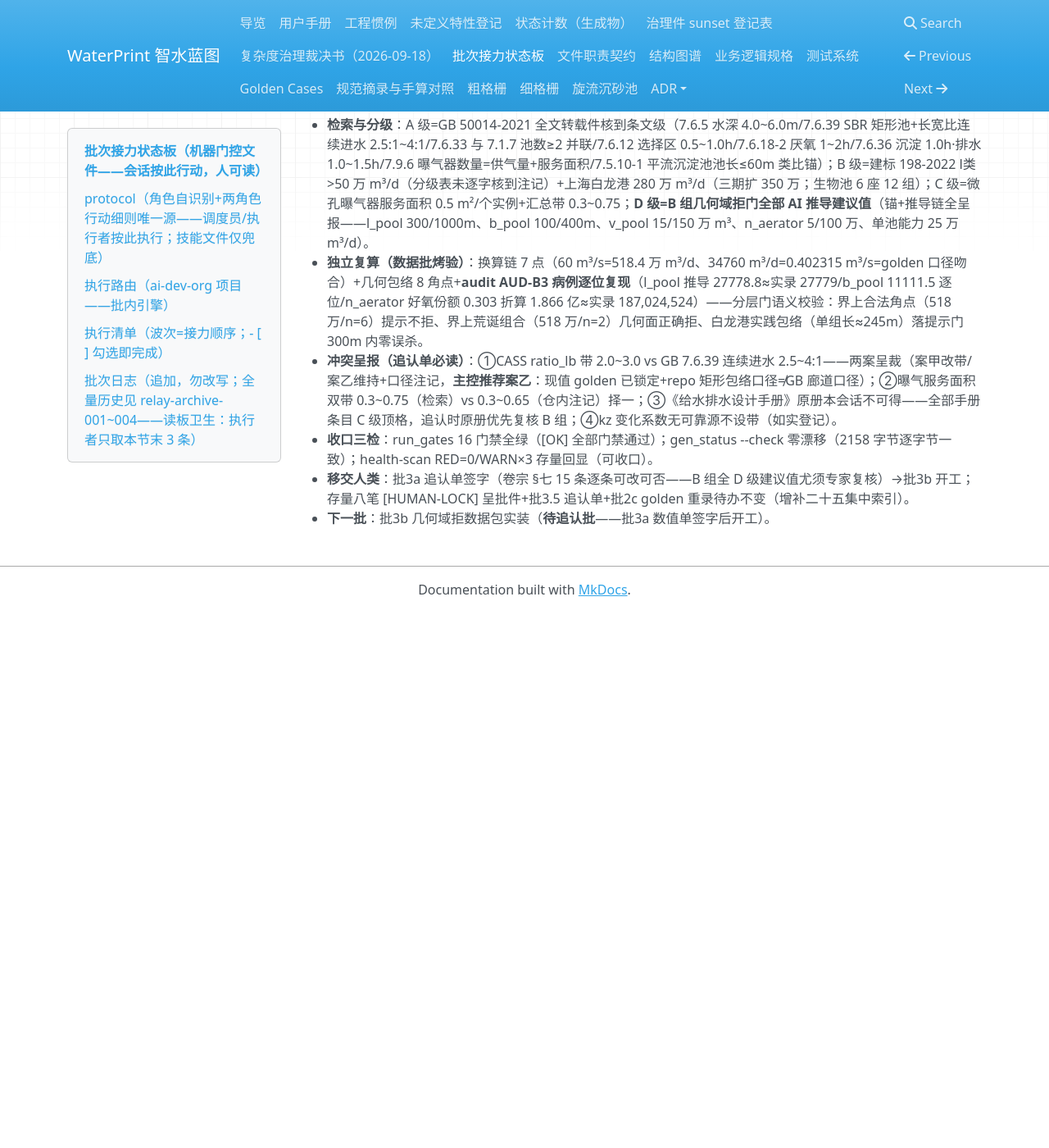
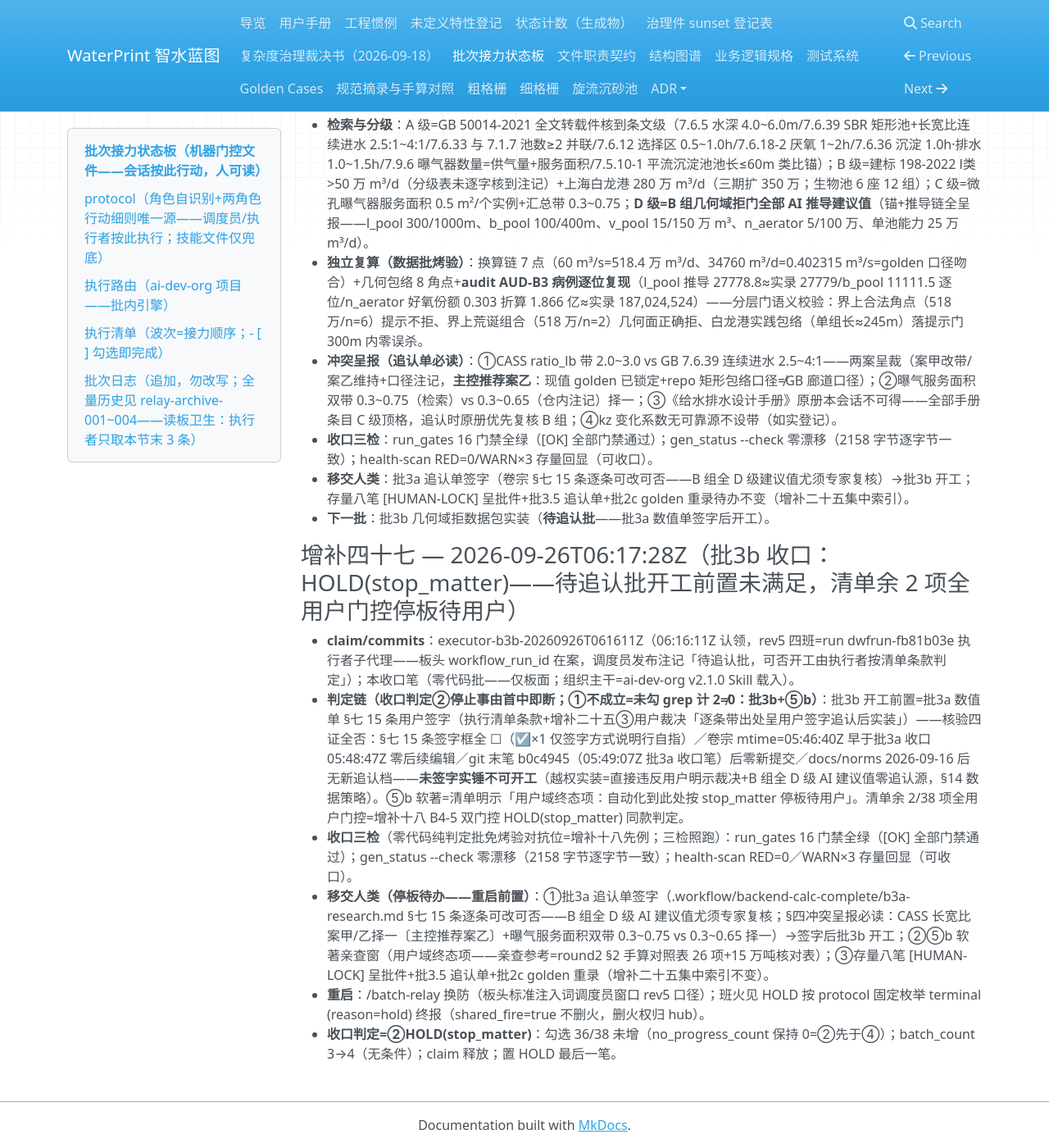
Before and after one commit to yyx20040712/waterprint, an MkDocs documentation site: the page built from docs/handoff/relay.md, in a window 1280 px wide and 1400 px high, scrolled down 26836 px. Shown: the whole window at 82% size. Built offline with MkDocs 1.6.1, drawn with Linux system fonts in a browser that asks for light colours; nearby versions of some CDN libraries; before the commit the page ends 27583 px from its top, so only the background shows below that; some of the changed text lies outside the part shown.

Commit message:
批3b 收口（增补四十七）：HOLD(stop_matter)——批3a 追认单 §七 15 条未签字开工前置未满足+⑤b 用户域终态项，清单余 2 项全用户门控停板待用户（增补十八同款双门控判定）；零代码批三检全绿（16 门禁/status 零漂移/health-scan RED=0）；勾选 36/38 未增、batch_count 3→4、置 HOLD——重启=/batch-relay 换防+用户签批3a 追认单

```diff
--- a/docs/handoff/relay.md
+++ b/docs/handoff/relay.md
@@ -12,7 +12,7 @@
 > - 调度员窗口（迁火/接任用，工作区不限；布火为重活允许载技能，此后每班只读板）：「接任交接：你是 E:\class\智水蓝图\waterprint\docs\handoff\relay.md 的当班 hub 总调度员——读板头+protocol 段（现行 rev）→ 按 batch-relay 技能 references/ops-manual.md 换防协议迁火并回填 automation_id → 提交推送 → 随即按 protocol 段开批通道 rev5（CreateWorkflow saved batch-relay-executor）发布执行者并原子写 last_dispatch_utc+workflow_run_id → 此后每班火只读板调度，禁执行禁重活禁载技能」
 > - 执行者窗口（手动兜底发布用；常规发布=执行工作流子代理，无需此窗）：「基于 E:\class\智水蓝图\waterprint\docs\handoff\relay.md 交接文档继续开发——读板（板头字段区+protocol 段+执行路由+执行清单+批次日志末 3 条）按 protocol 段执行者条款认领并执行本批；组织主干优先 Skill 加载 ai-dev-org，无 Skill 工具则直接读工作区根 AGENTS.md 与 .zcode/org-ledger.jsonl 等价替代；板 protocol 段缺失/预检失败才加载技能 batch-relay 兜底。无人值守：不等待人工答疑，用户域阻塞按停止事由 HOLD(stop_matter) 收口。工作区根 E:\class\智水蓝图\waterprint，相对路径以此为基。禁止创建任何新自动化。」
 
-- status: READY <!-- 2026-09-26 批3a 起草收口置位（增补四十六）；下一批=批3b（待追认签字） -->
+- status: HOLD <!-- 2026-09-26 批3b 收口判定②停止事由置位（增补四十七）——清单余 2 项全用户门控停板待用户 -->
 - automation_id: automation-cf38af42-d8c1-480c-b868-c6b0162bc872 <!-- 2026-09-26 换防重布回填（增补四十三迁火）；旧值 -（测试收线删火） -->
 - shared_fire: true
 - plan: docs/handoff/relay.md#执行清单（自含清单，收口 grep 本文件 `- [ ]` 计余量）
@@ -20,19 +20,19 @@
 - poll_interval_min: 10
 - fire_budget_min: 120
 - last_dispatch: 2026-09-19T11:14:24+08:00
-- heartbeat_utc: 2026-09-26T05:48:47Z <!-- 批3a 收口刷（executor-b3a-20260926T053321Z） -->
-- claim: - <!-- 批3a 收口释放（executor-b3a-20260926T053321Z，快照 35→36） -->
+- heartbeat_utc: 2026-09-26T06:17:28Z <!-- 批3b stop_matter 收口刷（executor-b3b-20260926T061611Z） -->
+- claim: - <!-- 批3b stop_matter 收口释放（executor-b3b-20260926T061611Z，勾选 36/38 未增） -->
 - no_progress_count: 0 <!-- 2026-09-25 新排程重置（原 1=B4-5 用户门控非系统性卡死） -->
 - checked_total: 38 <!-- 2026-09-25 增补二十五：27−1（B4-5 拆分）+12（第五波 R3/批2b/R4/批2d/R5/批3.5/批5/⑤a/批2c/批3a/批3b/⑤b） -->
 - checked_done: 36 <!-- 2026-09-26 批3a 收口 35→36（增补四十六） -->
 - protocol_rev: 5 <!-- 2026-09-26 workflow 通道批原位升版 rev4→5：开批=CreateWorkflow 已存工作流/RUNNING 看护=GetWorkflowRun/UI 通道整段废止；旧值 4 -->
-- last_dispatch_utc: 2026-09-26T05:31:28.384Z <!-- 2026-09-26 批3a 首班发布成立（回读=run dwfrun-94749a91-3925-41ca-a087-fc8b3d7451de running+执行者子代理 executing）；旧值 2026-09-26T04:51:38.612Z（批2c 首班） -->
-- workflow_run_id: dwfrun-94749a91-3925-41ca-a087-fc8b3d7451de <!-- 批3a 首班执行工作流（几何域数值检索起草） -->
+- last_dispatch_utc: 2026-09-26T06:11:50.897Z <!-- 2026-09-26 批3b 首班发布成立（回读=run dwfrun-fb81b03e-6c11-4d5b-807b-6c6eaac9f45a running+执行者子代理 executing）；旧值 2026-09-26T05:31:28.384Z（批3a 首班） -->
+- workflow_run_id: dwfrun-fb81b03e-6c11-4d5b-807b-6c6eaac9f45a <!-- 批3b 首班执行工作流（几何域拒数据包——待追认批，可否开工由执行者按清单条款判定） -->
 - relay_started_utc: 2026-09-26T04:00:36.124Z <!-- 2026-09-26 rev5 二次换防时刻（本会话）；旧值 2026-09-26T01:48:14.457Z -->
-- batch_count: 3 <!-- 2026-09-26 批3a 收口 2→3（增补四十六） -->
+- batch_count: 4 <!-- 2026-09-26 批3b stop_matter 收口 3→4（增补四十七） -->
 - max_batches: 60
 - max_wall_hours: 90
-- hold_reason: - <!-- 2026-09-26 换防复位清空；旧值 stop_matter（测试收线停轮） -->
+- hold_reason: stop_matter <!-- 2026-09-26 批3b 收口置位（增补四十七）：批3a 追认单未签+⑤b 用户域终态项——增补十八同款双门控判定 -->
 - last_handover: 2026-09-25
 - claimed_by: -
 - claimed_at: -
@@ -453,3 +453,12 @@
 - **收口三检**：run_gates 16 门禁全绿（[OK] 全部门禁通过）；gen_status --check 零漂移（2158 字节逐字节一致）；health-scan RED=0/WARN×3 存量回显（可收口）。
 - **移交人类**：批3a 追认单签字（卷宗 §七 15 条逐条可改可否——B 组全 D 级建议值尤须专家复核）→批3b 开工；存量八笔 [HUMAN-LOCK] 呈批件+批3.5 追认单+批2c golden 重录待办不变（增补二十五集中索引）。
 - **下一批**：批3b 几何域拒数据包实装（**待追认批**——批3a 数值单签字后开工）。
+
+### 增补四十七 — 2026-09-26T06:17:28Z（批3b 收口：HOLD(stop_matter)——待追认批开工前置未满足，清单余 2 项全用户门控停板待用户）
+
+- **claim/commits**：executor-b3b-20260926T061611Z（06:16:11Z 认领，rev5 四班=run dwfrun-fb81b03e 执行者子代理——板头 workflow_run_id 在案，调度员发布注记「待追认批，可否开工由执行者按清单条款判定」）；本收口笔（零代码批——仅板面；组织主干=ai-dev-org v2.1.0 Skill 载入）。
+- **判定链（收口判定②停止事由首中即断；①不成立=未勾 grep 计 2≠0：批3b+⑤b）**：批3b 开工前置=批3a 数值单 §七 15 条用户签字（执行清单条款+增补二十五③用户裁决「逐条带出处呈用户签字追认后实装」）——核验四证全否：§七 15 条签字框全 ☐（☑×1 仅签字方式说明行自指）／卷宗 mtime=05:46:40Z 早于批3a 收口 05:48:47Z 零后续编辑／git 末笔 b0c4945（05:49:07Z 批3a 收口笔）后零新提交／docs/norms 2026-09-16 后无新追认档——**未签字实锤不可开工**（越权实装=直接违反用户明示裁决+B 组全 D 级 AI 建议值零追认源，§14 数据策略）。⑤b 软著=清单明示「用户域终态项：自动化到此处按 stop_matter 停板待用户」。清单余 2/38 项全用户门控=增补十八 B4-5 双门控 HOLD(stop_matter) 同款判定。
+- **收口三检**（零代码纯判定批免烤验对抗位=增补十八先例；三检照跑）：run_gates 16 门禁全绿（[OK] 全部门禁通过）；gen_status --check 零漂移（2158 字节逐字节一致）；health-scan RED=0／WARN×3 存量回显（可收口）。
+- **移交人类（停板待办——重启前置）**：①批3a 追认单签字（.workflow/backend-calc-complete/b3a-research.md §七 15 条逐条可改可否——B 组全 D 级 AI 建议值尤须专家复核；§四冲突呈报必读：CASS 长宽比案甲/乙择一〔主控推荐案乙〕+曝气服务面积双带 0.3~0.75 vs 0.3~0.65 择一）→签字后批3b 开工；②⑤b 软著亲查窗（用户域终态项——亲查参考=round2 §2 手算对照表 26 项+15 万吨核对表）；③存量八笔 [HUMAN-LOCK] 呈批件+批3.5 追认单+批2c golden 重录（增补二十五集中索引不变）。
+- **重启**：/batch-relay 换防（板头标准注入词调度员窗口 rev5 口径）；班火见 HOLD 按 protocol 固定枚举 terminal (reason=hold) 终报（shared_fire=true 不删火，删火权归 hub）。
+- **收口判定=②HOLD(stop_matter)**：勾选 36/38 未增（no_progress_count 保持 0=②先于④）；batch_count 3→4（无条件）；claim 释放；置 HOLD 最后一笔。
```
